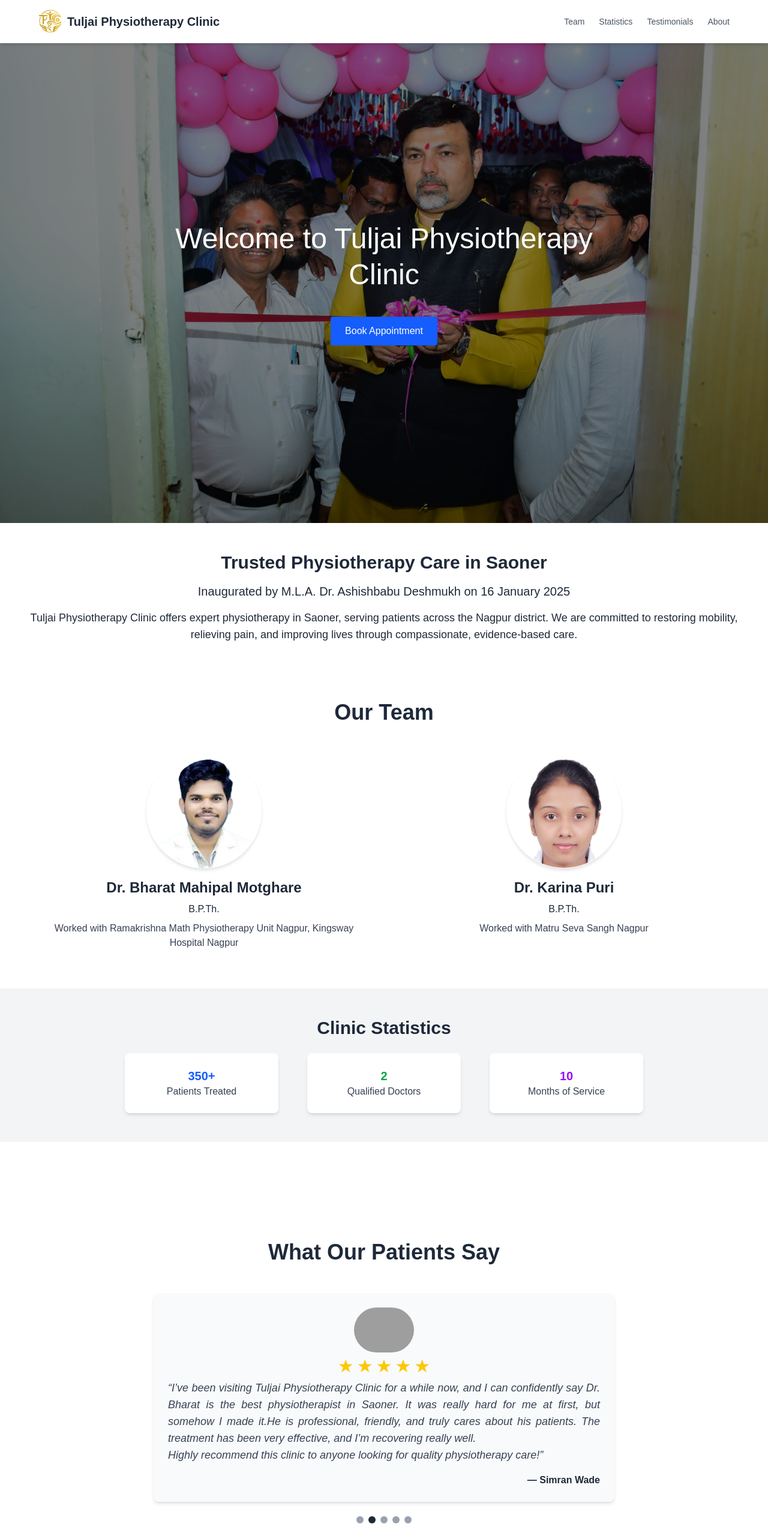
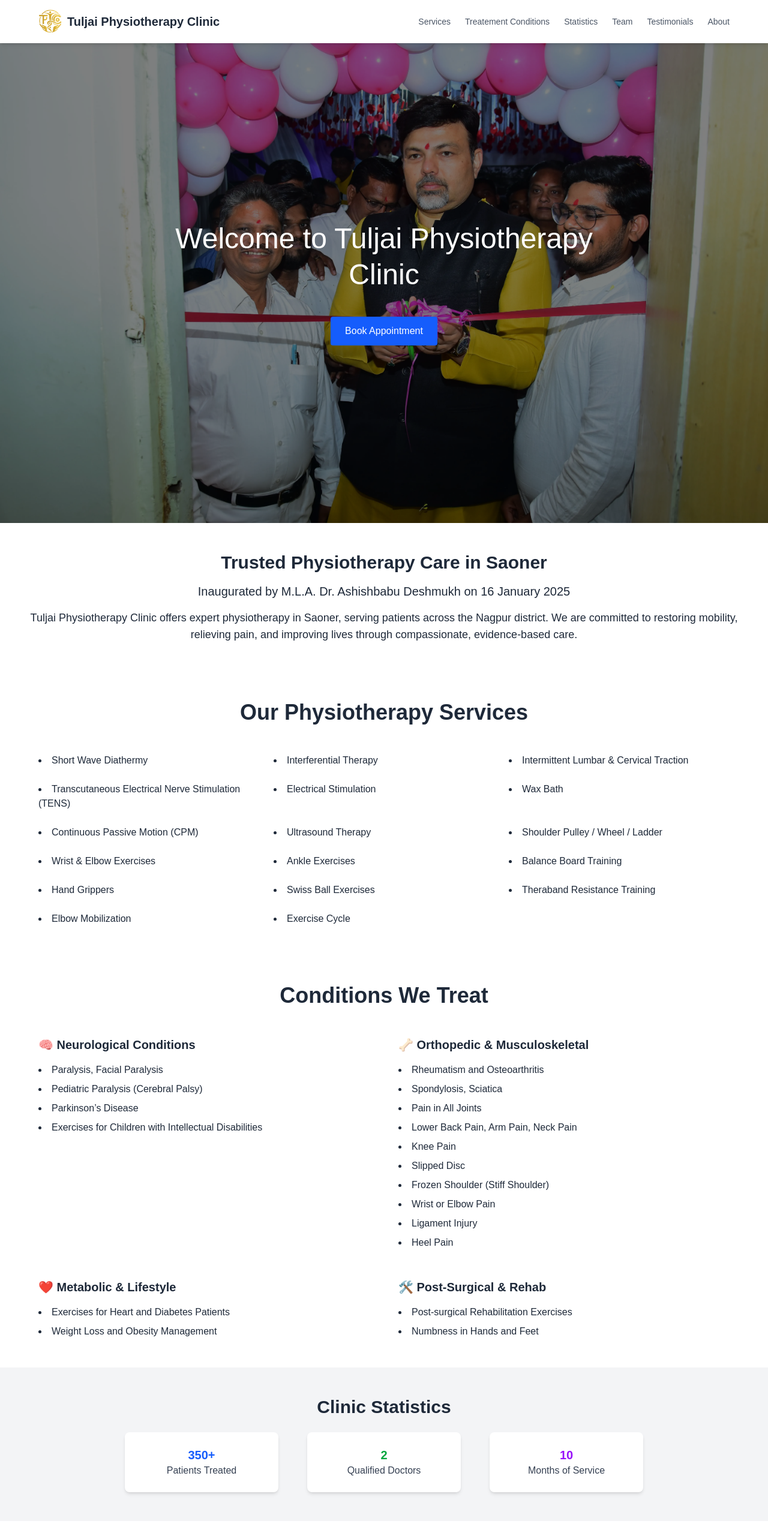
Before and after one commit to sagarmotghare/tuljai_physiotherapy, a Next.js app: page / in a window 1280 px wide. Shown: the top 2566 px of the page at 60% size. Built offline with nearby package versions, Linux system fonts and the light colour scheme; grey boxes are pictures that could not be loaded.

Commit message:
service and treatement section added

```diff
--- a/app/ClinicInfoSection.jsx
+++ b/app/ClinicInfoSection.jsx
@@ -34,6 +34,28 @@
               <FiMail /> tuljaiphysiotherapy@gmail.com
             </a>
           </p>
+
+          <p>
+            <strong className="font-semibold text-gray-800 dark:text-white mb-2">Follow us on:</strong>
+            <div className="flex gap-4 text-gray-600 dark:text-gray-300 text-lg">
+              <a
+                href="https://www.instagram.com/tuljaiphysiotherapyclinic"
+                target="_blank"
+                rel="noopener noreferrer"
+                className="hover:text-pink-500"
+              >
+                <FaInstagram />
+              </a>
+              <a
+                href="https://wa.me/919552878890"
+                target="_blank"
+                rel="noopener noreferrer"
+                className="hover:text-green-600"
+              >
+                <FaWhatsapp />
+              </a>
+            </div>
+          </p>
         </div>
 
         <div className="w-full h-64 md:h-80">
@@ -50,28 +72,6 @@
           />
         </div>
       </div>
-
-      <div className="pt-4">
-        <p className="font-semibold text-gray-800 dark:text-white mb-2">Follow us on:</p>
-        <div className="flex gap-4 text-gray-600 dark:text-gray-300 text-lg">
-          <a
-            href="https://www.instagram.com/tuljaiphysiotherapyclinic"
-            target="_blank"
-            rel="noopener noreferrer"
-            className="hover:text-pink-500"
-          >
-            <FaInstagram />
-          </a>
-          <a
-            href="https://wa.me/919552878890"
-            target="_blank"
-            rel="noopener noreferrer"
-            className="hover:text-green-600"
-          >
-            <FaWhatsapp />
-          </a>
-        </div>
-      </div>
     </section>
   );
 }
--- /dev/null
+++ b/app/ConditionsSection.jsx
@@ -0,0 +1,67 @@
+const conditionGroups = [
+  {
+    title: "🧠 Neurological Conditions",
+    items: [
+      "Paralysis, Facial Paralysis",
+      "Pediatric Paralysis (Cerebral Palsy)",
+      "Parkinson’s Disease",
+      "Exercises for Children with Intellectual Disabilities"
+    ]
+  },
+  {
+    title: "🦴 Orthopedic & Musculoskeletal",
+    items: [
+      "Rheumatism and Osteoarthritis",
+      "Spondylosis, Sciatica",
+      "Pain in All Joints",
+      "Lower Back Pain, Arm Pain, Neck Pain",
+      "Knee Pain",
+      "Slipped Disc",
+      "Frozen Shoulder (Stiff Shoulder)",
+      "Wrist or Elbow Pain",
+      "Ligament Injury",
+      "Heel Pain"
+    ]
+  },
+  {
+    title: "❤️ Metabolic & Lifestyle",
+    items: [
+      "Exercises for Heart and Diabetes Patients",
+      "Weight Loss and Obesity Management"
+    ]
+  },
+  {
+    title: "🛠️ Post-Surgical & Rehab",
+    items: [
+      "Post-surgical Rehabilitation Exercises",
+      "Numbness in Hands and Feet"
+    ]
+  }
+];
+
+export default function ConditionsSection() {
+  return (
+    <section
+      id="conditions"
+      className="bg-white dark:bg-gray-900 py-12 px-6 md:px-16 scroll-mt-20 transition-colors duration-300"
+    >
+      <h3 className="text-4xl font-semibold text-center text-gray-800 dark:text-white mb-12">
+        Conditions We Treat
+      </h3>
+      <div className="grid grid-cols-1 md:grid-cols-2 gap-12">
+        {conditionGroups.map((group, index) => (
+          <div key={index} className="flex flex-col">
+            <h4 className="text-xl font-semibold mb-4 text-gray-800 dark:text-white">
+              {group.title}
+            </h4>
+            <ul className="list-disc list-inside space-y-2 text-gray-800 dark:text-gray-300">
+              {group.items.map((item, idx) => (
+                <li key={idx}>{item}</li>
+              ))}
+            </ul>
+          </div>
+        ))}
+      </div>
+    </section>
+  );
+}
--- a/app/HeroSection.jsx
+++ b/app/HeroSection.jsx
@@ -1,7 +1,7 @@
 export default function HeroSection() {
   return (
     <div
-      className="h-screen flex items-center justify-center relative bg-clinic bg-cover bg-center bg-no-repeat"
+      className="h-screen flex items-center justify-center relative bg-cover bg-no-repeat bg-center"
       style={{ backgroundImage: "url('/inauguration-min.webp')" }}
     >
       {/* Overlay */}
--- a/app/Navbar.jsx
+++ b/app/Navbar.jsx
@@ -1,6 +1,15 @@
 "use client";
 import { useState } from "react";
 import { HiMenu, HiX } from "react-icons/hi";
+
+const links = [
+  { title: "Services", href: "#services" },
+  { title: "Treatement Conditions", href: "#conditions" },
+  { title: "Statistics", href: "#stats" },
+  { title: "Team", href: "#team" },
+  { title: "Testimonials", href: "#testimonials" },
+  { title: "About", href: "#about" },
+]
 
 export default function Navbar() {
   const [isOpen, setIsOpen] = useState(false);
@@ -8,7 +17,7 @@
   return (
     <nav className="sticky top-0 z-50 bg-white dark:bg-gray-900 shadow-md dark:shadow-lg px-6 md:px-16 py-4 transition-colors duration-300">
       <div className="flex items-center justify-between">
-        <div className="flex items-center gap-2">
+        <a className="flex items-center gap-2 cursor-pointer" href="/">
           <img
             src="/logo-min.webp"
             alt="Clinic Logo"
@@ -17,14 +26,16 @@
           <span className="text-xl font-semibold text-gray-800 dark:text-white">
             Tuljai Physiotherapy Clinic
           </span>
-        </div>
+        </a>
 
         {/* Desktop Nav Links */}
         <div className="hidden md:flex gap-6 text-gray-600 dark:text-gray-300 text-sm">
-          <a href="#team" className="hover:text-gray-900 dark:hover:text-white">Team</a>
-          <a href="#stats" className="hover:text-gray-900 dark:hover:text-white">Statistics</a>
-          <a href="#testimonials" className="hover:text-gray-900 dark:hover:text-white">Testimonials</a>
-          <a href="#about" className="hover:text-gray-900 dark:hover:text-white">About</a>
+          {links.map((l, index) => <a
+            key={index}
+            href={l.href}
+            className="hover:text-gray-900 dark:hover:text-white">
+            {l.title}
+          </a>)}
         </div>
 
         {/* Mobile Menu Toggle */}
@@ -40,9 +51,13 @@
       {/* Mobile Nav Links */}
       {isOpen && (
         <div className="md:hidden mt-4 flex flex-col gap-4 text-gray-600 dark:text-gray-300 text-sm">
-          <a href="#doctors" className="hover:text-gray-900 dark:hover:text-white" onClick={() => setIsOpen(false)}>Doctors</a>
-          <a href="#testimonials" className="hover:text-gray-900 dark:hover:text-white" onClick={() => setIsOpen(false)}>Testimonials</a>
-          <a href="#contact" className="hover:text-gray-900 dark:hover:text-white" onClick={() => setIsOpen(false)}>Contact</a>
+          {links.map((l, index) => <a
+            key={index}
+            href={l.href}
+            className="hover:text-gray-900 dark:hover:text-white"
+            onClick={() => setIsOpen(false)}>
+            {l.title}
+          </a>)}
         </div>
       )}
     </nav>
--- /dev/null
+++ b/app/ServiceSection.jsx
@@ -0,0 +1,39 @@
+const services = [
+  "Short Wave Diathermy",
+  "Interferential Therapy",
+  "Intermittent Lumbar & Cervical Traction",
+  "Transcutaneous Electrical Nerve Stimulation (TENS)",
+  "Electrical Stimulation",
+  "Wax Bath",
+  "Continuous Passive Motion (CPM)",
+  "Ultrasound Therapy",
+  "Shoulder Pulley / Wheel / Ladder",
+  "Wrist & Elbow Exercises",
+  "Ankle Exercises",
+  "Balance Board Training",
+  "Hand Grippers",
+  "Swiss Ball Exercises",
+  "Theraband Resistance Training",
+  "Elbow Mobilization",
+  "Exercise Cycle"
+];
+
+export default function ServiceSection() {
+  return (
+    <section
+      id="services"
+      className="bg-white dark:bg-gray-900 py-12 px-6 md:px-16 scroll-mt-20 transition-colors duration-300"
+    >
+      <h3 className="text-4xl font-semibold text-center text-gray-800 dark:text-white mb-12">
+        Our Physiotherapy Services
+      </h3>
+      <ul className="grid grid-cols-1 sm:grid-cols-2 md:grid-cols-3 gap-6 list-disc list-inside text-gray-800 dark:text-gray-100">
+        {services.map((service, index) => (
+          <li key={index} className="transition-colors duration-300">
+            {service}
+          </li>
+        ))}
+      </ul>
+    </section>
+  );
+}
--- a/app/page.js
+++ b/app/page.js
@@ -1,9 +1,11 @@
 import ClinicInfoSection from "./ClinicInfoSection";
 import ClinicIntroSection from "./ClinicIntroSection";
+import ConditionsSection from "./ConditionsSection";
 import DoctorSection from "./DoctorSection";
 import FooterSection from "./FooterSection";
 import HeroSection from "./HeroSection";
 import Navbar from "./Navbar";
+import ServiceSection from "./ServiceSection";
 import StatisticsSection from "./StatisticsSection";
 import TestimonialSection from "./TestimonialSection";
 
@@ -13,8 +15,10 @@
 			<Navbar />
 			<HeroSection />
 			<ClinicIntroSection />
+			<ServiceSection />
+			<ConditionsSection />
+			<StatisticsSection />
 			<DoctorSection />
-			<StatisticsSection />
 			<TestimonialSection />
 			<ClinicInfoSection />
 			<FooterSection />
```
